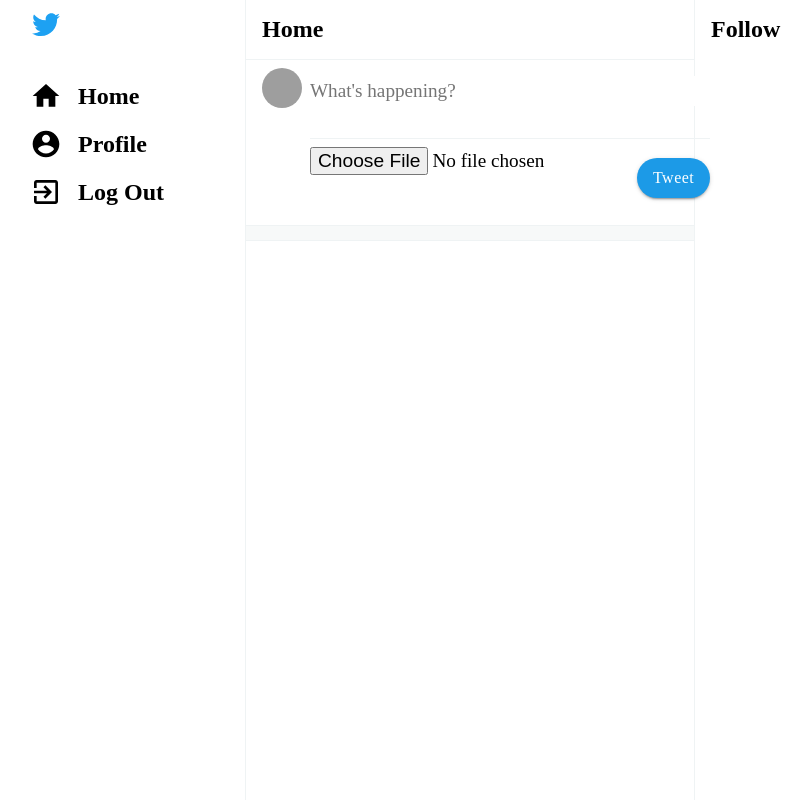
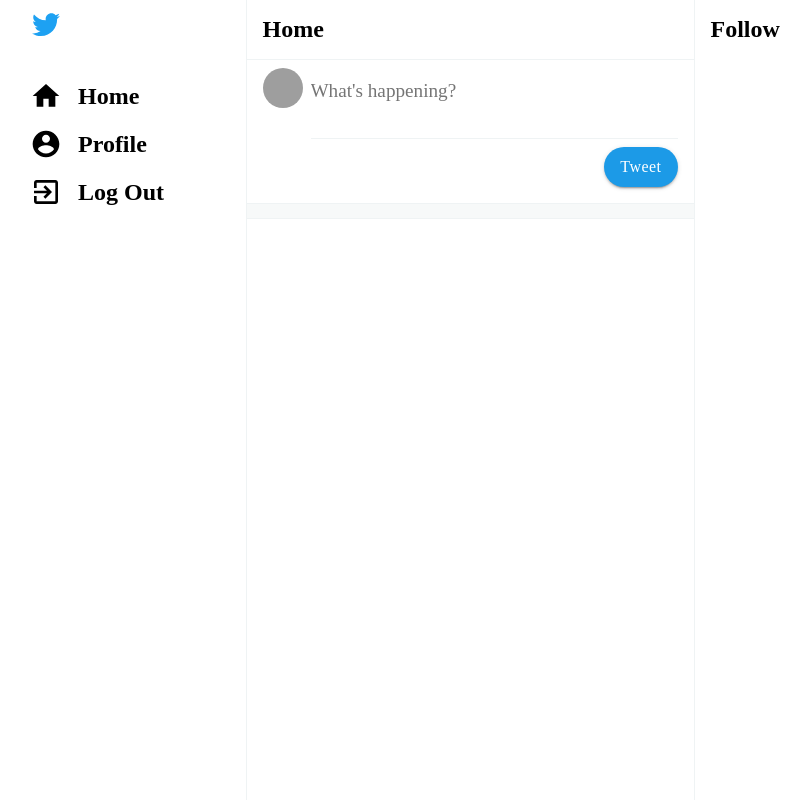
Before and after one commit to TanvirRobbany/Twitter-Clone, a React (Create React App) app in the folder client/: page /home in a window 1280 px wide. Shown: the whole page, without its empty margins (170-981 px from the left). Built offline with nearby package versions, Linux system fonts and the light colour scheme; grey boxes are pictures that could not be loaded; the HTML template or start-up script is replaced by a standard one.

Commit message:
Authentication UI Done

```diff
--- a/client/src/Components/SideBar/SideBar.jsx
+++ b/client/src/Components/SideBar/SideBar.jsx
@@ -7,6 +7,7 @@ import AccountCircleIcon from '@material-ui/icons/AccountCircle';
 import ExitToAppIcon from '@material-ui/icons/ExitToApp';
 
 import SideBarLayout from './SideBarLayout';
+
 
 
 const SideBar = () => {
--- a/client/src/Components/TweetBox.jsx
+++ b/client/src/Components/TweetBox.jsx
@@ -10,7 +10,7 @@ const TweetBox = () => {
             <div className="tweet__input">
                 <input className="tweet__text" type="text" placeholder="What's happening?" />
                 <div className="file__post">
-                    <input type="file" />
+
                     <Button variant="contained" className="tweet__post">
                         Tweet
                     </Button>
--- a/client/src/StyleSheet/TweetBox.css
+++ b/client/src/StyleSheet/TweetBox.css
@@ -23,7 +23,7 @@
     border-top: 1px solid #eff3f4;
     padding: 0.5rem 0;
     display: flex;
-    justify-content: space-between;
+    justify-content: flex-end;
     align-items: center;
 }
 
```
